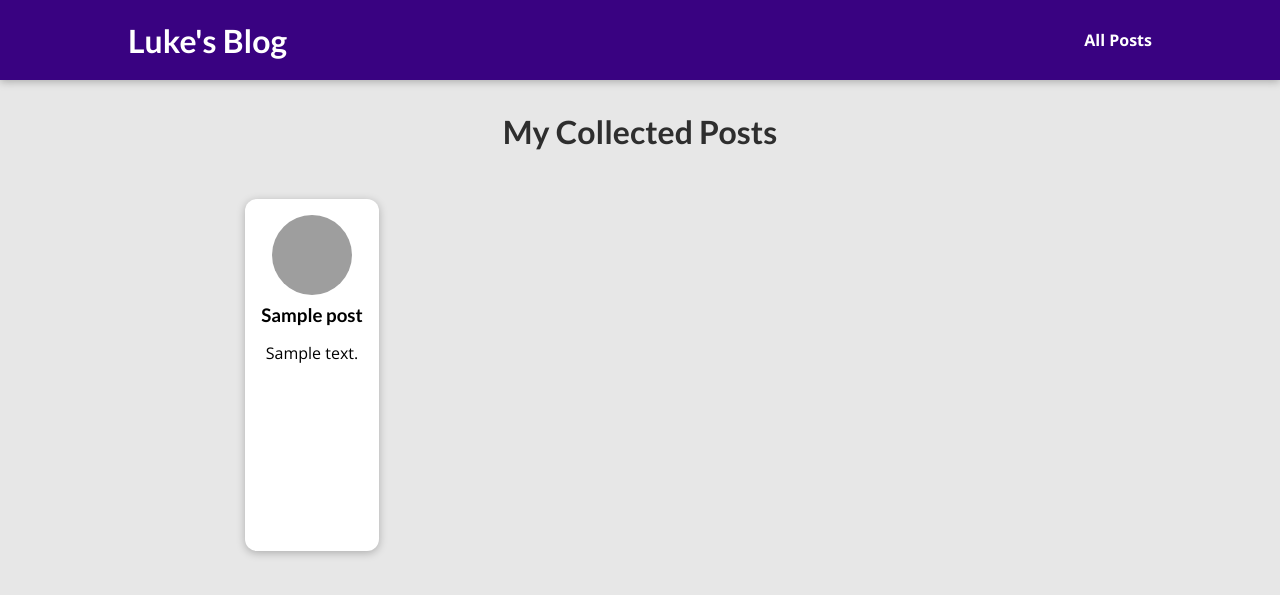
After one commit to lukelim98/Django, a Django app: template my_site/blog/templates/blog/all-posts.html in a window 1280 px wide. The commit adds this page. Shown: the top 595 px of the page. Run offline with Django 4.2, Linux system fonts and the light colour scheme; the template is opened without the code that fills it: most values are stand-ins (such as "Sample title", 1, 10 or a date in 2020); grey boxes are pictures that could not be loaded.

Commit message:
Completed Section 5, Building a blog. The Basics

```diff
--- /dev/null
+++ b/my_site/blog/static/blog/all-posts.css
@@ -0,0 +1,43 @@
+body {
+  background-color: #e7e7e7;
+}
+
+#main-navigation {
+  background-color: #390281;
+  box-shadow: 0 2px 8px rgba(0, 0, 0, 0.25);
+}
+
+#all-posts {
+  margin: 7rem auto;
+  width: 90%;
+  max-width: 60rem;
+}
+
+#all-posts h2 {
+  text-align: center;
+  font-size: 2rem;
+  color: #2e2e2e;
+  margin: 3rem 0;
+}
+
+ul {
+  list-style: none;
+  margin: 0;
+  padding: 0;
+  display: grid;
+  grid-template-columns: repeat(auto-fill, minmax(17rem, 1fr));
+  gap: 1.5rem;
+}
+
+.post img {
+  width: 7rem;
+  height: 7rem;
+}
+
+.post a {
+  height: 22rem;
+  transform-origin: center;
+  box-shadow: 0 2px 8px rgba(0, 0, 0, 0.25);
+  border-radius: 12px;
+  background-color: white;
+}
--- /dev/null
+++ b/my_site/blog/static/blog/post.css
@@ -0,0 +1,43 @@
+.post {
+  display: flex;
+  flex-direction: column;
+  align-items: center;
+  text-align: center;
+}
+
+.post a {
+  text-decoration: none;
+  color: black;
+  transition: all 0.2s ease;
+  padding: 1rem;
+}
+
+.post a:hover,
+.post a:active {
+  transform: scale(1.1);
+  background-color: #390281;
+  color: white;
+}
+
+.post img {
+  width: 5rem;
+  height: 5rem;
+  object-fit: cover;
+  border-radius: 50%;
+}
+
+.post h3 {
+  margin: 0.25rem 0;
+}
+
+.post time {
+  color: #666666;
+  margin: 0.25rem;
+  font-style: italic;
+  font-size: 0.85rem;
+}
+
+.post:hover time,
+.post:active time {
+  color: white;
+}
--- /dev/null
+++ b/my_site/blog/templates/blog/all-posts.html
@@ -0,0 +1,23 @@
+{% extends 'base.html' %}
+{% load static %}
+
+{% block title %}
+  All My Posts
+{% endblock %}
+
+{% block css_files %}
+  <link rel="stylesheet" href="{% static 'blog/all-posts.css' %}" />
+  <link rel="stylesheet" href="{% static 'blog/post.css' %}" />
+{% endblock %}
+
+{% block content %}
+  <section id="all-posts">
+    <h2>My Collected Posts</h2>
+    <ul>
+      {% for post in posts %}
+        {% include 'blog/includes/post.html' %}
+      {% endfor %}
+      {% for post in sorted_posts %}{% endfor %}
+    </ul>
+  </section>
+{% endblock %}
--- /dev/null
+++ b/my_site/blog/templates/blog/includes/post.html
@@ -0,0 +1,13 @@
+{% load static %}
+
+<li>
+  <article class="post">
+    <a href="{% url "post-detail-page" post.slug%}">
+      <img src="{% static '/blog/images/'|add:post.image %}" alt="{{post.title}}" />
+      <div class="post__content">
+        <h3>{{ post.title }}</h3>
+        <p>{{ post.excerpt }}</p>
+      </div>
+    </a>
+  </article>
+</li>
--- a/my_site/templates/base.html
+++ b/my_site/templates/base.html
@@ -16,6 +16,12 @@
     {% endblock %}
   </head>
   <body>
+    <header id="main-navigation">
+      <h1><a href="{% url "starting-page" %}">Luke's Blog</a></h1>
+      <nav>
+        <a href="{% url "posts-page" %}">All Posts</a>
+      </nav>
+    </header>
     {% block content %}
 
     {% endblock %}
```
Also changed, not shown: my_site/blog/static/blog/post-detail.css (added, +62 -0 lines), my_site/blog/templates/blog/index.html (+5 -18 lines), my_site/blog/templates/blog/post-detail.html (added, +27 -0 lines), my_site/blog/views.py (+84 -4 lines), my_site/templates/404.html (+8 -0 lines), my_site/blog/static/blog/images/coding.jpg (added), my_site/blog/static/blog/images/mountains.jpg (added), my_site/blog/static/blog/images/woods.jpg (added), my_site/static/app.css (indentation only), 1 other file.
